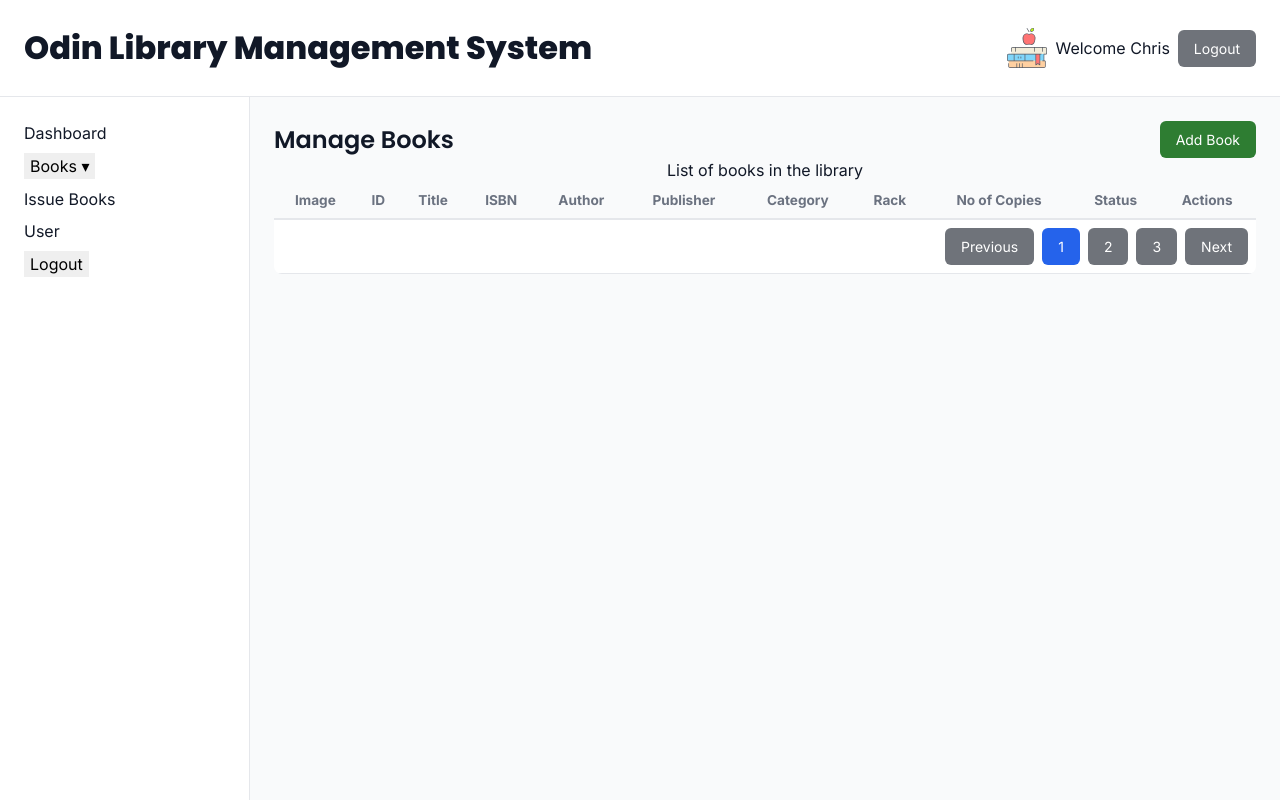
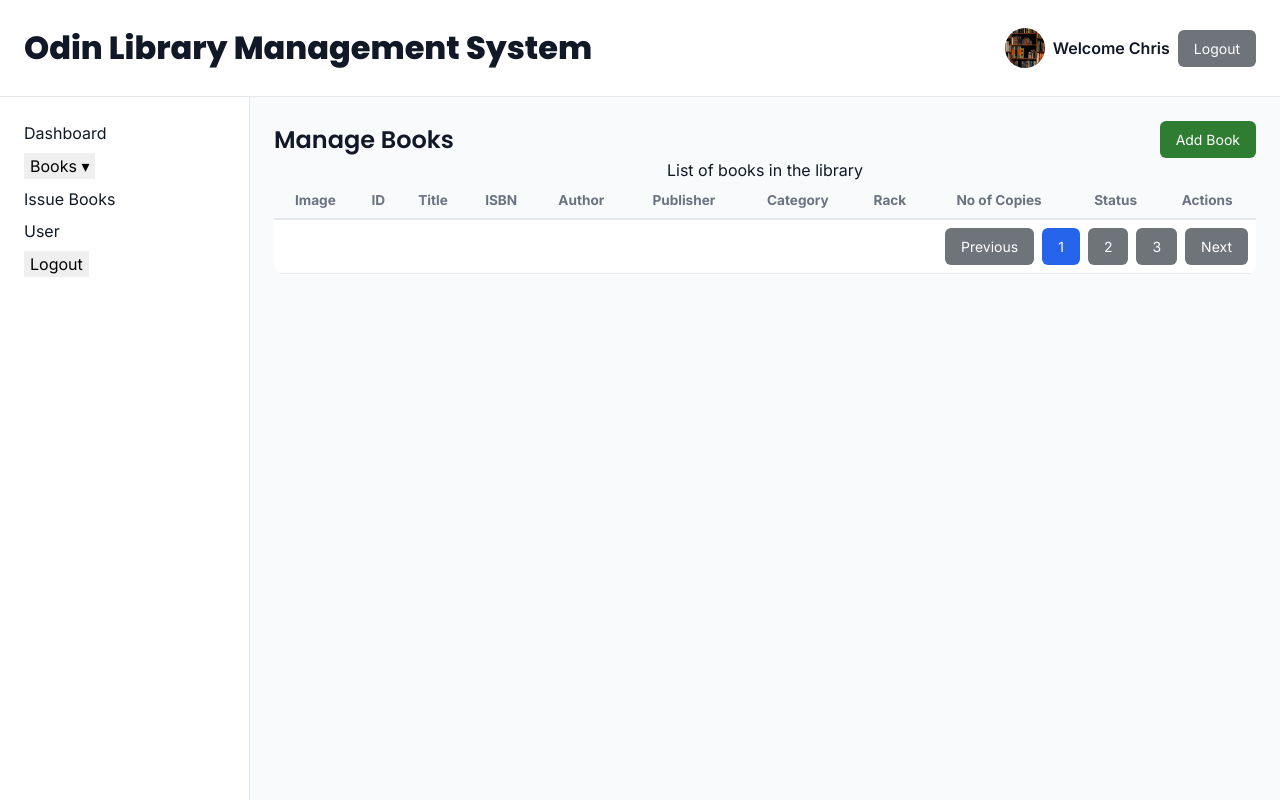
Before and after one commit to devchsykas/TheOdinPproject, a plain HTML site: page odin-library/index.html in a window 1280 px wide. Drawn offline with Linux system fonts and the light colour scheme.

Commit message:
`Removed library-bg-img.jpg and updated styles.css and index.html to reflect new avatar image`
Co-authored-by: Copilot <copilot@github.com>

```diff
--- a/odin-library/assets/styles/styles.css
+++ b/odin-library/assets/styles/styles.css
@@ -204,6 +204,12 @@ td {
 .header__avatar {
   width: 40px;
   height: 40px;
+  object-fit: cover;
+  border-radius: 50%;
+}
+
+.header__welcome {
+  font-weight: 600;
 }
 
 /* =========================
--- a/odin-library/index.html
+++ b/odin-library/index.html
@@ -20,7 +20,7 @@
         <h1 class="header__title">Odin Library Management System</h1>
         <div class="header__user">
           <img
-            src="/assets/images/icons/library-book-svg.svg"
+            src="/assets/images/icons/avatar.jpg"
             alt="library book icon"
             class="header__avatar"
           />
```
Also changed, not shown: odin-library/assets/images/icons/avatar.jpg (renamed from odin-library/assets/images/library-bg-img.jpg).
